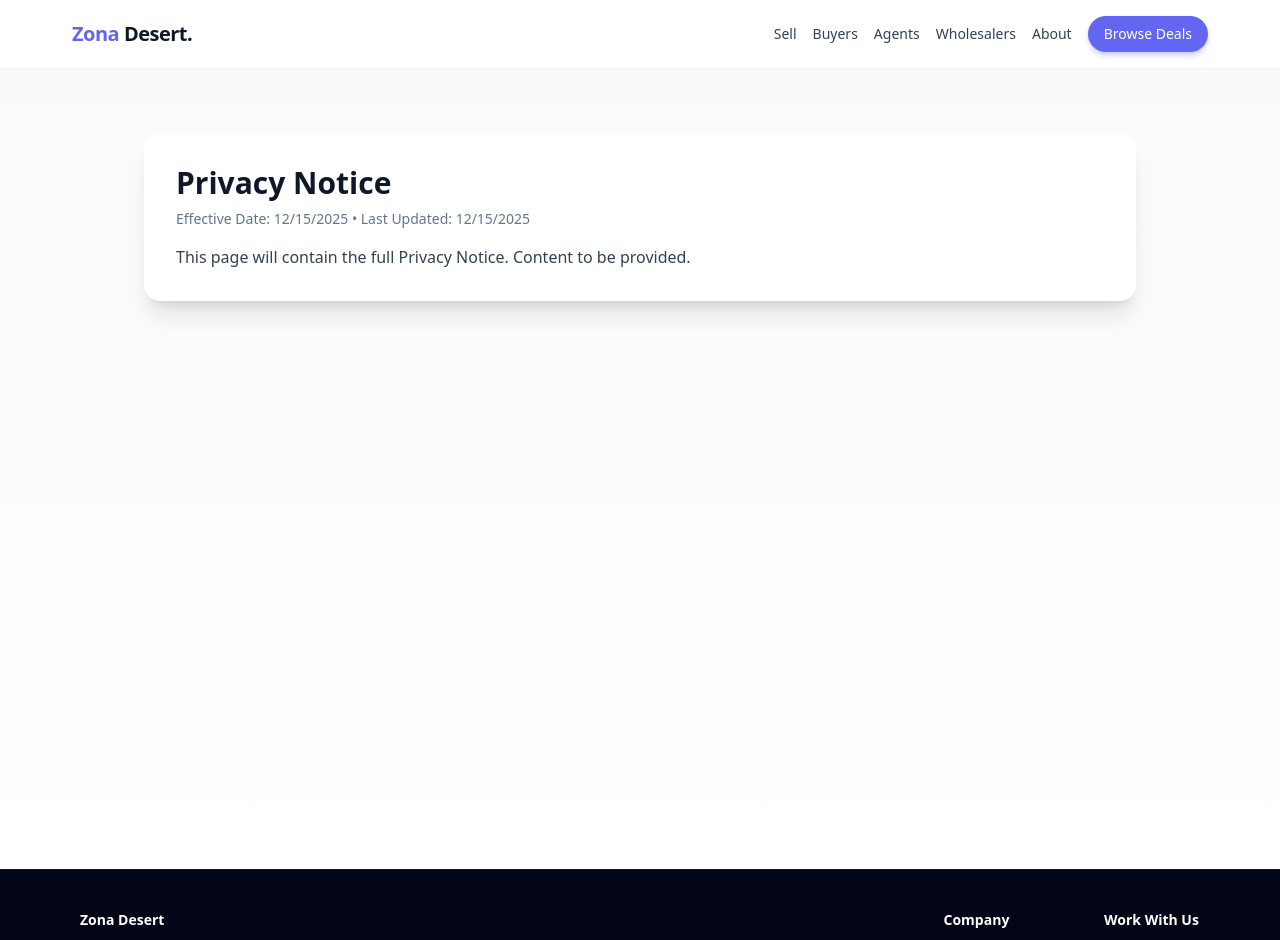
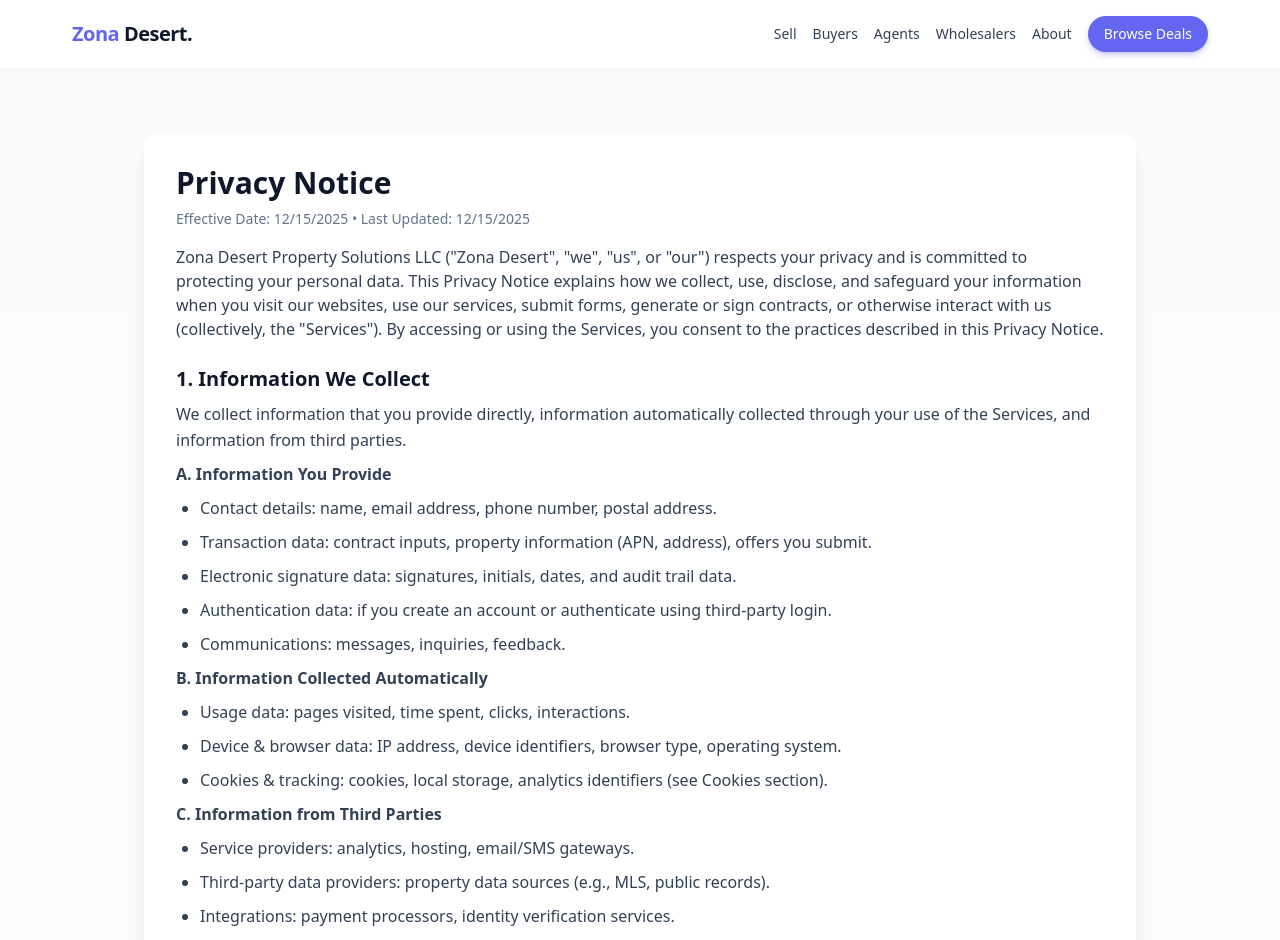
Before and after one commit to vandekkers/zona-desert-site, a Next.js app: page /privacy in a window 1280 px wide. Shown: the top 940 px of the page. Built offline with nearby package versions, Linux system fonts and the light colour scheme.

Commit message:
Populate Privacy Notice content

```diff
--- a/app/(site)/privacy/page.tsx
+++ b/app/(site)/privacy/page.tsx
@@ -5,7 +5,157 @@ export default function PrivacyPage() {
         <div className="rounded-2xl bg-white p-8 shadow-xl">
           <h1 className="text-3xl font-bold text-slate-900">Privacy Notice</h1>
           <p className="mt-2 text-sm text-slate-500">Effective Date: 12/15/2025 • Last Updated: 12/15/2025</p>
-          <p className="mt-4 text-slate-700">This page will contain the full Privacy Notice. Content to be provided.</p>
+          <p className="mt-4 text-slate-700">
+            Zona Desert Property Solutions LLC (&quot;Zona Desert&quot;, &quot;we&quot;, &quot;us&quot;, or &quot;our&quot;) respects your privacy and is committed
+            to protecting your personal data. This Privacy Notice explains how we collect, use, disclose, and safeguard
+            your information when you visit our websites, use our services, submit forms, generate or sign contracts, or
+            otherwise interact with us (collectively, the &quot;Services&quot;). By accessing or using the Services, you consent to
+            the practices described in this Privacy Notice.
+          </p>
+
+          <section className="mt-6 space-y-6 text-slate-700 leading-relaxed">
+            <div className="space-y-2">
+              <h2 className="text-xl font-semibold text-slate-900">1. Information We Collect</h2>
+              <p>We collect information that you provide directly, information automatically collected through your use of the Services, and information from third parties.</p>
+
+              <p className="font-semibold">A. Information You Provide</p>
+              <ul className="list-disc space-y-2 pl-6">
+                <li>Contact details: name, email address, phone number, postal address.</li>
+                <li>Transaction data: contract inputs, property information (APN, address), offers you submit.</li>
+                <li>Electronic signature data: signatures, initials, dates, and audit trail data.</li>
+                <li>Authentication data: if you create an account or authenticate using third-party login.</li>
+                <li>Communications: messages, inquiries, feedback.</li>
+              </ul>
+
+              <p className="font-semibold">B. Information Collected Automatically</p>
+              <ul className="list-disc space-y-2 pl-6">
+                <li>Usage data: pages visited, time spent, clicks, interactions.</li>
+                <li>Device &amp; browser data: IP address, device identifiers, browser type, operating system.</li>
+                <li>Cookies &amp; tracking: cookies, local storage, analytics identifiers (see Cookies section).</li>
+              </ul>
+
+              <p className="font-semibold">C. Information from Third Parties</p>
+              <ul className="list-disc space-y-2 pl-6">
+                <li>Service providers: analytics, hosting, email/SMS gateways.</li>
+                <li>Third-party data providers: property data sources (e.g., MLS, public records).</li>
+                <li>Integrations: payment processors, identity verification services.</li>
+              </ul>
+            </div>
+
+            <div className="space-y-2">
+              <h2 className="text-xl font-semibold text-slate-900">2. How We Use Your Information</h2>
+              <p>We use your data to:</p>
+              <ul className="list-disc space-y-2 pl-6">
+                <li>Provide and improve the Services, including contract generation, transaction workflows, and signing processes.</li>
+                <li>Authenticate users and manage accounts.</li>
+                <li>Communicate with you, including transactional messages, updates, and support.</li>
+                <li>Analyze usage and trends to improve the user experience.</li>
+                <li>Protect against fraud and abuse, secure the Services, and comply with legal obligations.</li>
+                <li>Personalize Services, such as matching buyers and properties where configured.</li>
+              </ul>
+              <p>We do not use automatic profiling for decisions that could significantly affect you without your consent.</p>
+            </div>
+
+            <div className="space-y-2">
+              <h2 className="text-xl font-semibold text-slate-900">3. Legal Basis for Processing</h2>
+              <p>We process your personal data under the following legal bases:</p>
+              <ul className="list-disc space-y-2 pl-6">
+                <li>Consent: when you sign contracts electronically or consent to communications.</li>
+                <li>Performance of a contract: to fulfill Services you request.</li>
+                <li>Legitimate interest: to improve Services, secure systems, prevent fraud.</li>
+                <li>Compliance with law: to meet regulatory and legal requirements.</li>
+              </ul>
+            </div>
+
+            <div className="space-y-2">
+              <h2 className="text-xl font-semibold text-slate-900">4. Cookies and Similar Technologies</h2>
+              <p>We use cookies, web beacons, and similar technologies to collect usage information and enhance your experience.</p>
+              <ul className="list-disc space-y-2 pl-6">
+                <li>Essential cookies: required for basic functionality.</li>
+                <li>Analytics cookies: for performance tracking.</li>
+                <li>Optional cookies: for marketing and personalization (where consented).</li>
+              </ul>
+              <p>You can manage cookies through your browser settings. Disabling cookies may affect Service functionality.</p>
+            </div>
+
+            <div className="space-y-2">
+              <h2 className="text-xl font-semibold text-slate-900">5. Communications and Marketing</h2>
+              <p>
+                By providing your email or phone number, you consent to receive communications from us related to your use of the Services, contract status, and operational updates. If we send marketing messages, you may opt out at any time by using the unsubscribe link or replying STOP for SMS.
+              </p>
+              <p>We comply with applicable laws including TCPA and CAN-SPAM.</p>
+            </div>
+
+            <div className="space-y-2">
+              <h2 className="text-xl font-semibold text-slate-900">6. Sharing Your Information</h2>
+              <p>We may share your information with:</p>
+              <ul className="list-disc space-y-2 pl-6">
+                <li>Service providers and vendors who support the Services (e.g., hosting, analytics, email/SMS delivery).</li>
+                <li>Business partners as authorized by you (e.g., agents, wholesalers).</li>
+                <li>Legal authorities or regulators when required by law or to respond to legal requests.</li>
+                <li>Successors in the event of a merger, acquisition, or sale.</li>
+              </ul>
+              <p>We do not sell your personal information as defined under applicable privacy laws.</p>
+            </div>
+
+            <div className="space-y-2">
+              <h2 className="text-xl font-semibold text-slate-900">7. Data Security</h2>
+              <p>
+                We implement reasonable technical and organizational measures to protect your data. However, no system is
+                100% secure; we cannot guarantee absolute protection against unauthorized access, loss, or misuse.
+              </p>
+            </div>
+
+            <div className="space-y-2">
+              <h2 className="text-xl font-semibold text-slate-900">8. Data Retention</h2>
+              <p>
+                We retain your personal data as long as necessary to provide Services, comply with legal obligations,
+                resolve disputes, and enforce agreements. Retention periods vary depending on data type and purpose.
+              </p>
+            </div>
+
+            <div className="space-y-2">
+              <h2 className="text-xl font-semibold text-slate-900">9. Your Rights and Choices</h2>
+              <p>Depending on your jurisdiction, you may have rights including:</p>
+              <ul className="list-disc space-y-2 pl-6">
+                <li>Accessing your personal data.</li>
+                <li>Correcting inaccurate information.</li>
+                <li>Deleting personal data (subject to legal obligations).</li>
+                <li>Restricting or objecting to processing.</li>
+              </ul>
+              <p>To exercise these rights, please contact us at info@zonadesert.com.</p>
+              <p>Residents of California, Colorado, Virginia, Connecticut, Utah, and other jurisdictions may have specific privacy rights under local law.</p>
+            </div>
+
+            <div className="space-y-2">
+              <h2 className="text-xl font-semibold text-slate-900">10. Children&apos;s Privacy</h2>
+              <p>
+                Our Services are not directed at children under 13. We do not knowingly collect personal data from children under 13. If we learn we have, we will take steps to delete it.
+              </p>
+            </div>
+
+            <div className="space-y-2">
+              <h2 className="text-xl font-semibold text-slate-900">11. Third-Party Links</h2>
+              <p>
+                The Services may include links to third-party websites or services. We are not responsible for the content or privacy practices of those third parties. Review their privacy notices before providing personal information.
+              </p>
+            </div>
+
+            <div className="space-y-2">
+              <h2 className="text-xl font-semibold text-slate-900">12. Changes to this Privacy Notice</h2>
+              <p>
+                We may update this Privacy Notice. We will post the updated version with a revised “Last Updated” date. Continued use of the Services after changes indicates acceptance.
+              </p>
+            </div>
+
+            <div className="space-y-2">
+              <h2 className="text-xl font-semibold text-slate-900">13. Contact Us</h2>
+              <p className="space-y-1">
+                <span className="block">Zona Desert Property Solutions LLC</span>
+                <span className="block">Email: info@zonadesert.com</span>
+              </p>
+            </div>
+          </section>
         </div>
       </div>
     </div>
```
